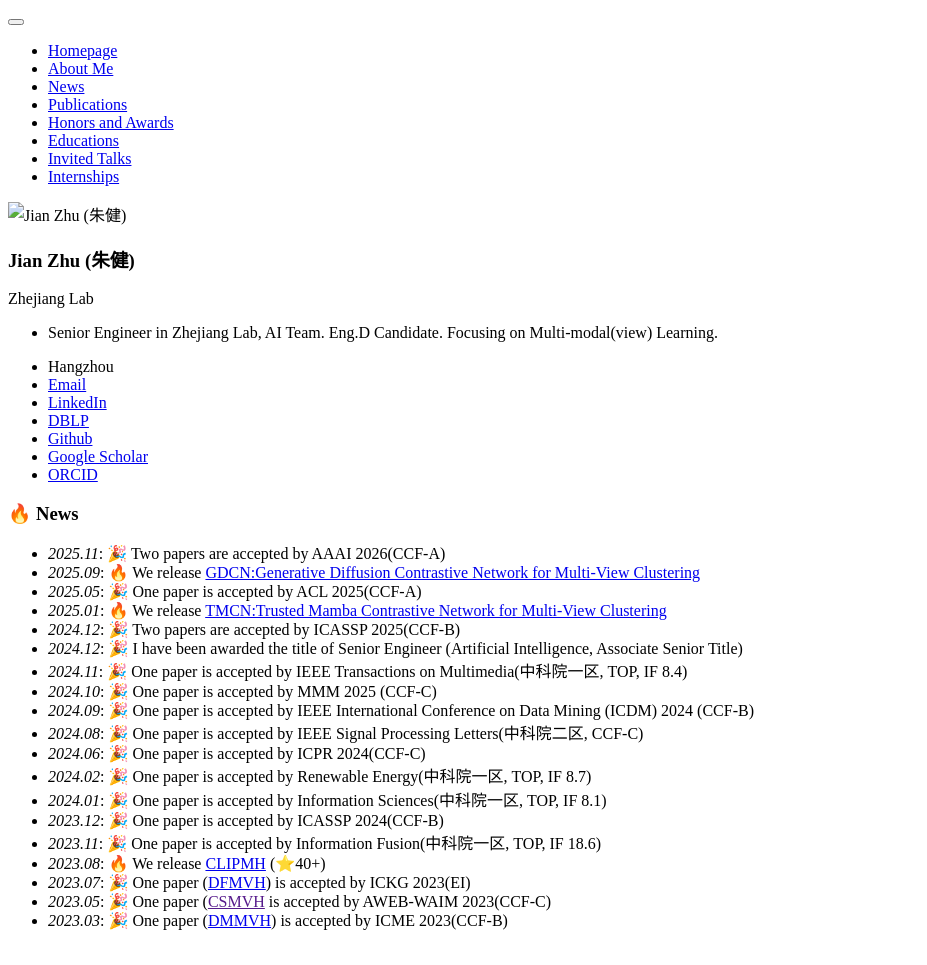
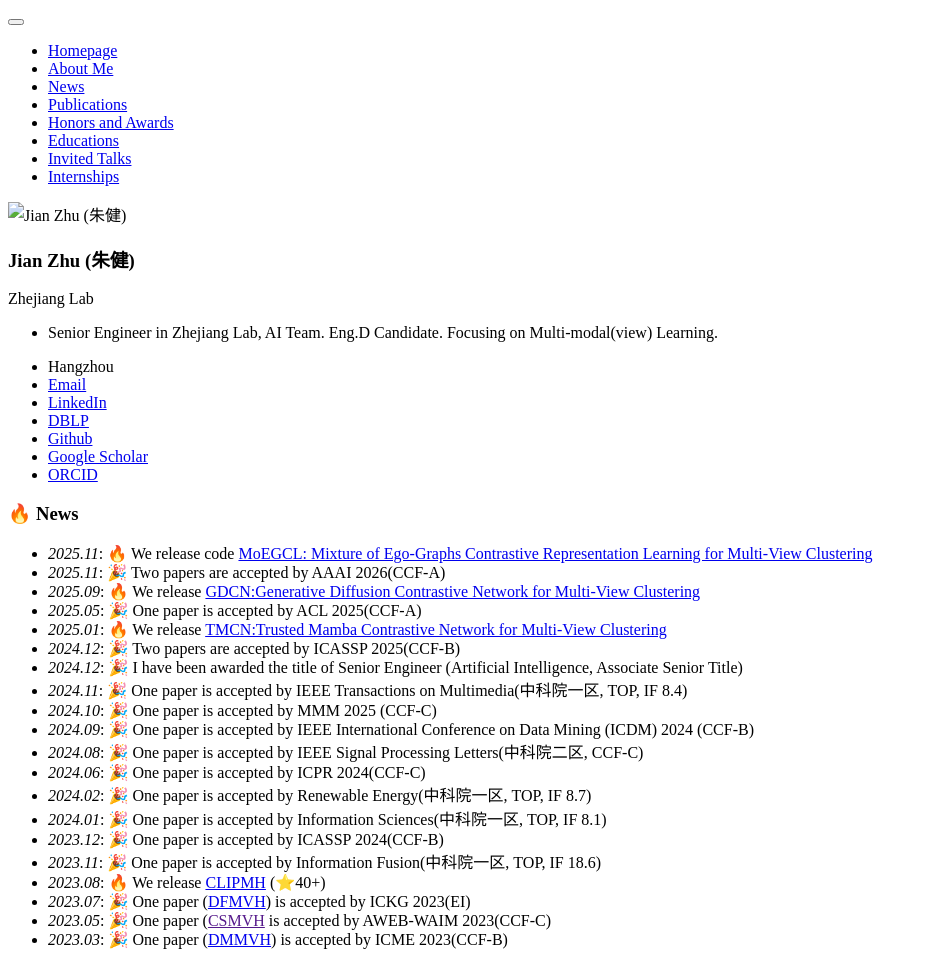
Before and after one commit to HackerHyper/HackerHyper.github.io, a Jekyll site: the page built from _pages/includes/news.md, in a window 1280 px wide. Shown: the whole page, without its empty margins (0-927 px from the left). Built offline with Jekyll 4.4.1, drawn with Linux system fonts in a browser that asks for light colours; our own code applies the rules of GitHub Pages for plain Markdown files.

```diff
--- a/_pages/includes/news.md
+++ b/_pages/includes/news.md
@@ -1,4 +1,5 @@
 # 🔥 News
+- *2025.11*: 🔥 We release code [MoEGCL: Mixture of Ego-Graphs Contrastive Representation Learning for Multi-View Clustering](https://github.com/HackerHyper/MoEGCL)
 - *2025.11*: 🎉 Two papers are accepted by AAAI 2026(CCF-A)
 - *2025.09*: 🔥 We release [GDCN:Generative Diffusion Contrastive Network for Multi-View Clustering](https://github.com/HackerHyper/GDCN)
 - *2025.05*: 🎉 One paper is accepted by ACL 2025(CCF-A)
```
